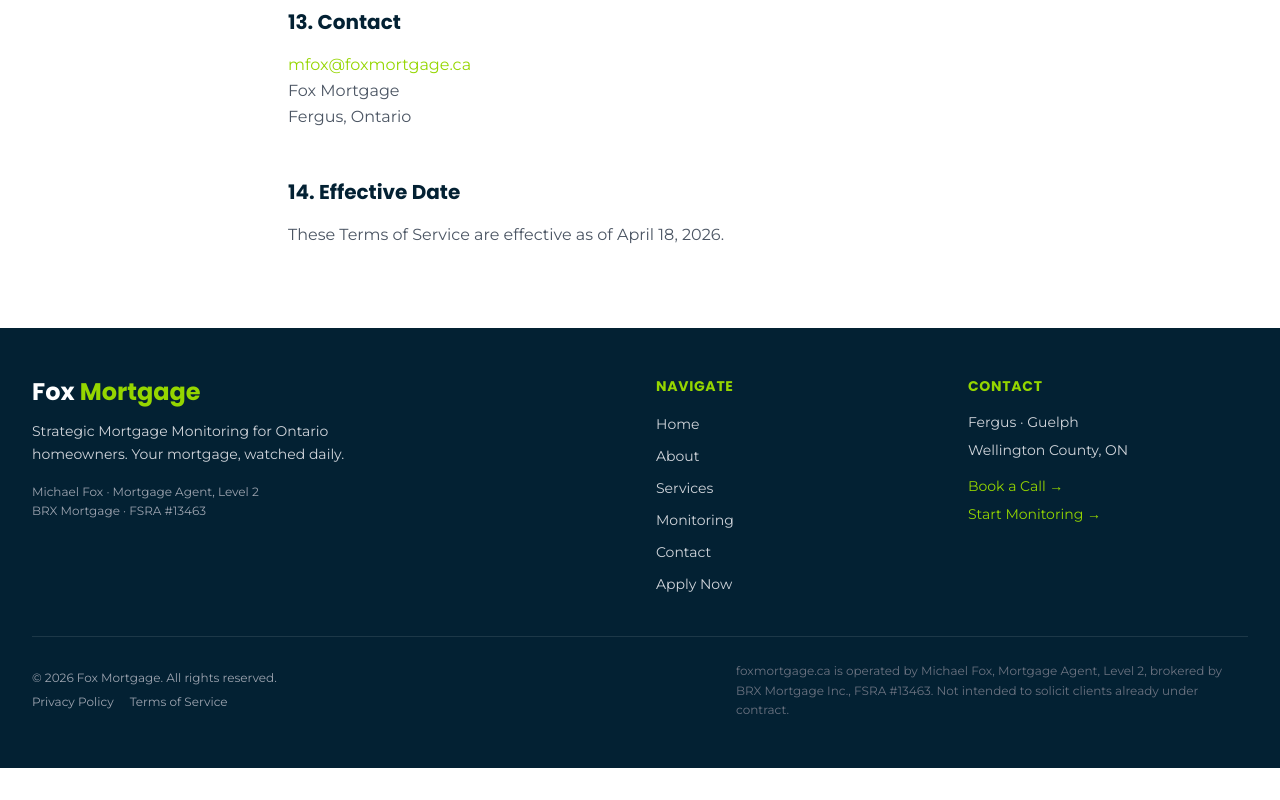
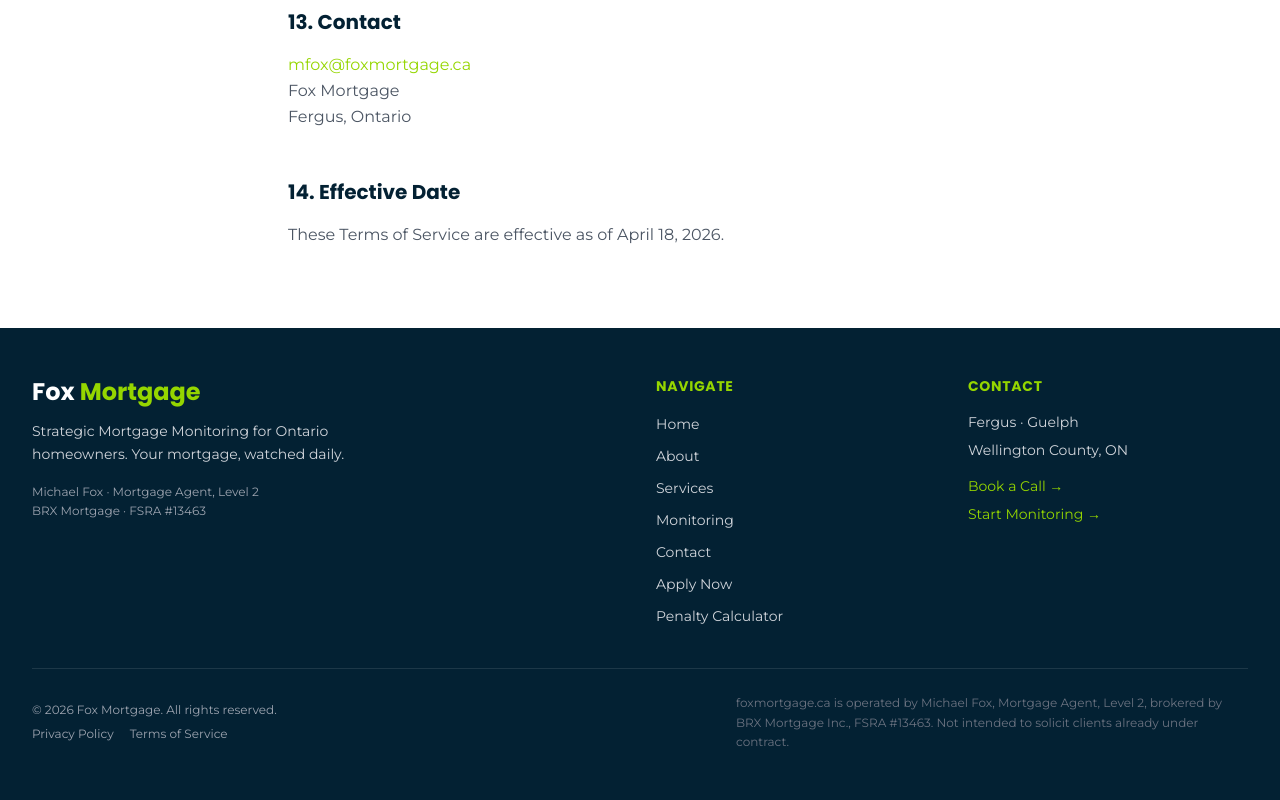
Before and after one commit to Foxmortgage2020/foxmortgage-ca, a Next.js app: page /terms-of-service in a window 1280 px wide. Shown: the part 2956-3756 px from the top of the page. Before the commit the page ends 3724 px from the top, so only its background shows below. Built offline with nearby package versions, Linux system fonts and the light colour scheme.

Commit message:
feat: add Penalty Calculator to footer navigation

```diff
--- a/components/footer.tsx
+++ b/components/footer.tsx
@@ -30,6 +30,7 @@
                 { href: '/smm', label: 'Monitoring' },
                 { href: '/contact', label: 'Contact' },
                 { href: '/apply', label: 'Apply Now' },
+                { href: '/penalty', label: 'Penalty Calculator' },
               ].map(({ href, label }) => (
                 <li key={href}>
                   <Link href={href} className="font-body text-sm text-gray-300 hover:text-lime transition-colors">
```
